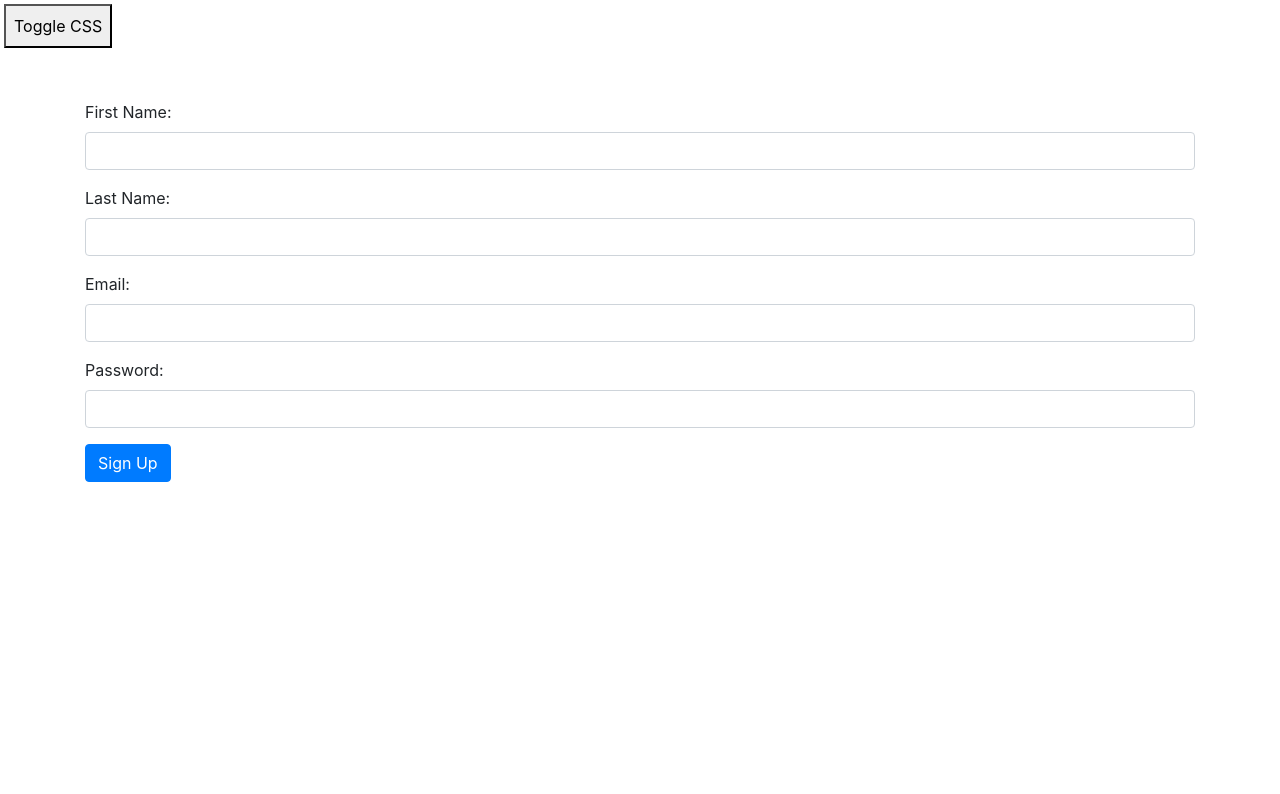
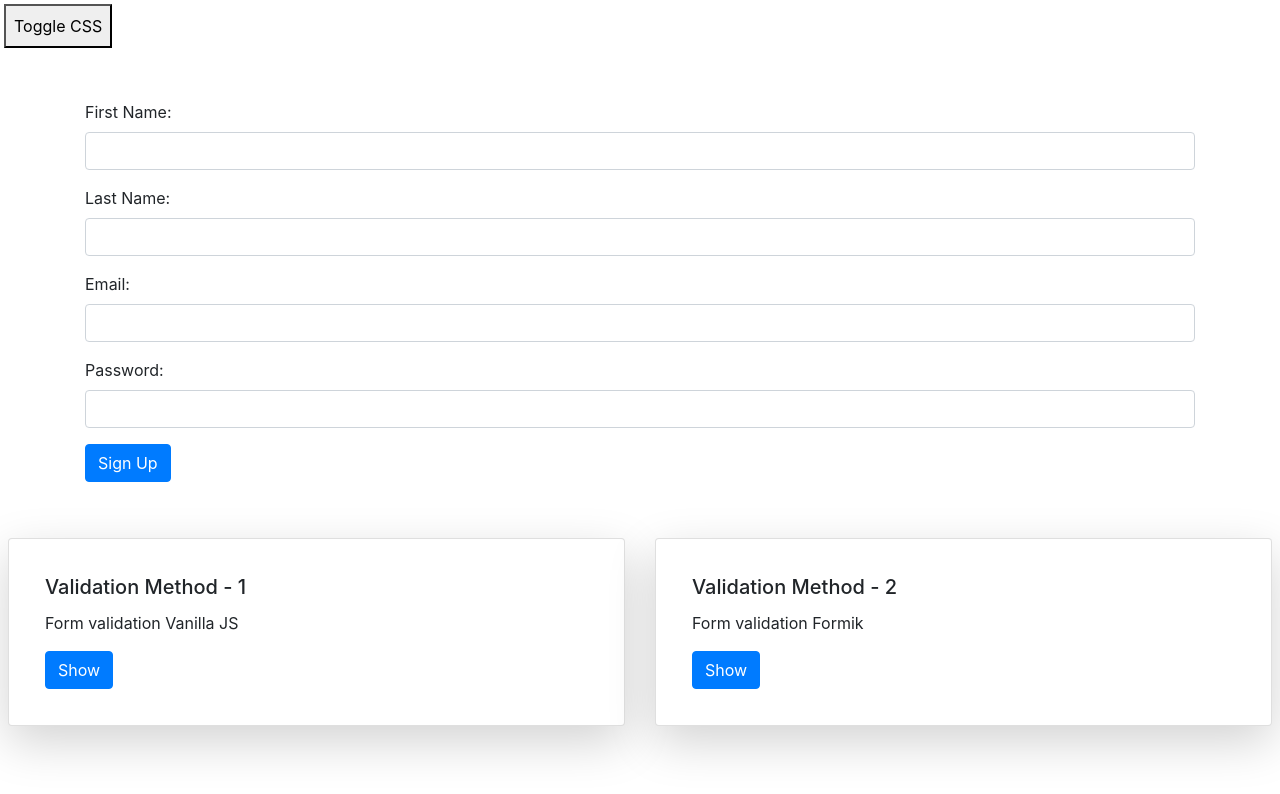
Before and after one commit to Rgit915/signup, a website: page index.html in a window 1280 px wide. Drawn offline with nearby package versions, Linux system fonts and the light colour scheme.

Commit message:
Add new section

```diff
--- a/index.html
+++ b/index.html
@@ -4,6 +4,7 @@
     <meta charset="UTF-8" />
     <meta name="viewport" content="width=device-width, initial-scale=1.0" />
     <title>Signup Form</title>
+    <link rel="icon" href="./assets/icon.png" sizes="16x16 32x32 48x48 64x64"/>
 
     <!-- Bootstrap CSS -->
     <link
@@ -70,6 +71,29 @@
           <button type="submit" class="btn btn-primary">Sign Up</button>
         </form>
       </div>
+      <section>
+
+        <div class="row mt-5 p-2">
+          <div class="col-sm-6 mb-3 mb-sm-0">
+            <div class="card shadow-lg p-3 mb-5 bg-body rounded">
+              <div class="card-body">
+                <h5 class="card-title">Validation Method - 1 </h5>
+                <p class="card-text">Form validation Vanilla JS</p>
+                <a href="#" class="btn btn-primary">Show</a>
+              </div>
+            </div>
+          </div>
+          <div class="col-sm-6">
+            <div class="card shadow-lg p-3 mb-5 bg-body rounded">
+              <div class="card-body">
+                <h5 class="card-title">Validation Method - 2</h5>
+                <p class="card-text">Form validation Formik</p>
+                <a href="./form-validation.html" class="btn btn-primary">Show</a>
+              </div>
+            </div>
+          </div>
+        </div>
+         </section>
     </main>
     <footer></footer>
 
```
